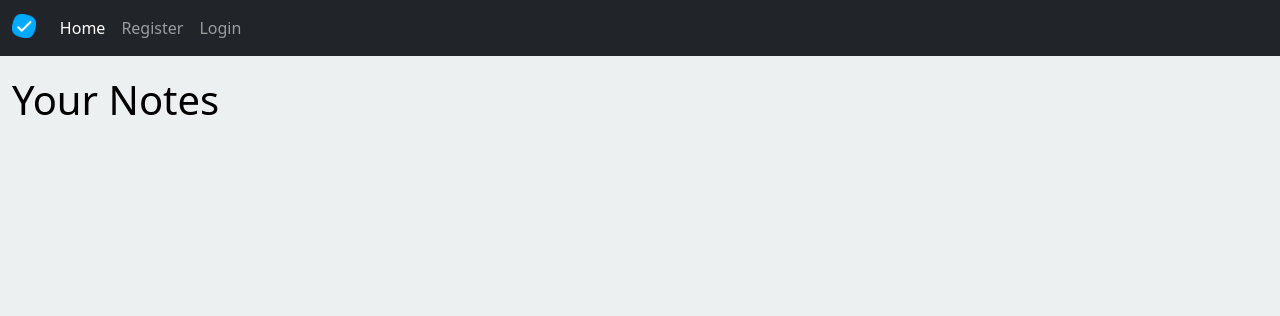
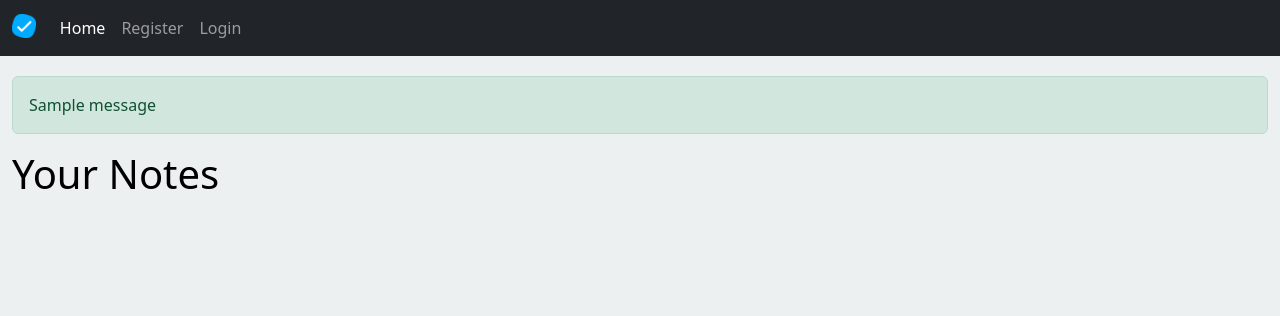
Before and after one commit to dori-dev/django-sample, a Django app: page / in a window 1280 px wide. Shown: the top 316 px of the page. Run offline with Django 4.2, Linux system fonts and the light colour scheme; tables that the repository leaves empty hold one stand-in row (values such as "Sample post"); one stand-in notice (Sample message) is shown.

Commit message:
add messages template for showing message to user

```diff
--- a/templates/base.html
+++ b/templates/base.html
@@ -13,6 +13,7 @@
 <body>
     {% include "navbar.html" %}
     <div class="content container-fluid">
+        {% include "messages.html" %}
         {% block content %}
         {% endblock content %}
     </div>
--- /dev/null
+++ b/templates/messages.html
@@ -0,0 +1,7 @@
+{% if messages %}
+  {% for message in messages %}
+  <div class="alert alert-{{ message.tags }}" role="alert">
+        {{ message|safe }}
+    </div>
+  {% endfor %}
+{% endif %}
```
